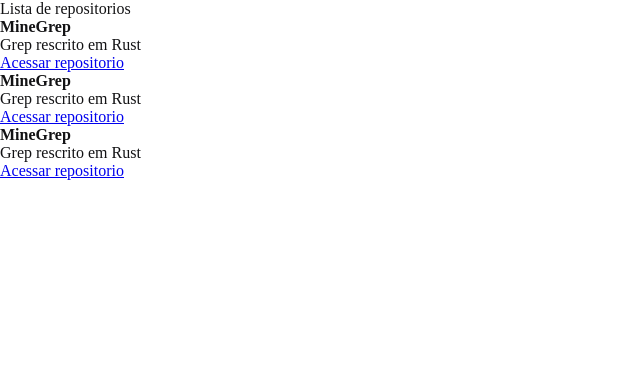
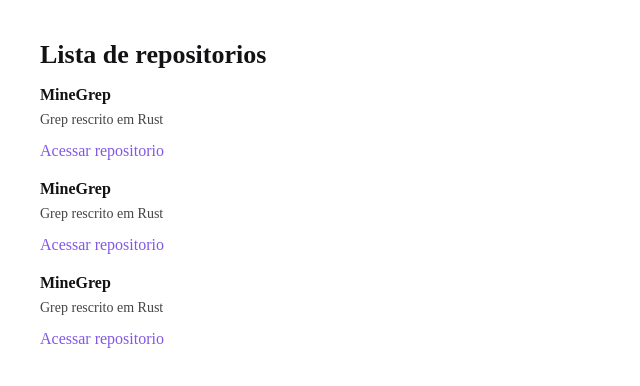
Before and after one commit to kleysoncastro/GitHutExplore, a React app: page / in a window 1280 px wide. Shown: the top 386 px of the page, without its empty margins (0-640 px from the left). Built offline with nearby package versions, Linux system fonts and the light colour scheme.

Commit message:
estilizaçao basica

```diff
--- a/src/components/RepositoryItem.jsx
+++ b/src/components/RepositoryItem.jsx
@@ -1,3 +1,5 @@
+
+
 export function RepositoryItem(props) {
 
     return(
--- a/src/components/RepositoryList.jsx
+++ b/src/components/RepositoryList.jsx
@@ -1,3 +1,4 @@
+import '../styles/repositories.scss'
 import { RepositoryItem } from "./RepositoryItem";
 
 export function RespositoryList() {
@@ -12,7 +13,7 @@
 
         <section className="repository-list">
 
-            <p>Lista de repositorios</p>
+            <h1>Lista de repositorios</h1>
 
         <ul>
 
@@ -22,7 +23,6 @@
 
 
 
-
         </ul>
         </section>
     );
--- /dev/null
+++ b/src/styles/repositories.scss
@@ -0,0 +1,32 @@
+section.repository-list {
+    margin: 40px;
+
+
+h1 {
+    margin-bottom: 16px;
+    font-size: 26px;
+    }
+
+    ul {
+        list-style: none;
+
+        li {
+           & + li {
+               margin-top: 20px;
+           }
+
+           p {
+               font-size: 14px;
+               color: #444;
+               margin-top: 8px;
+           }
+
+           a {
+               display: inline-block;
+               margin-top: 14px;
+               text-decoration: none;
+               color: #8257e6;
+           }
+        }
+    }
+}
```
